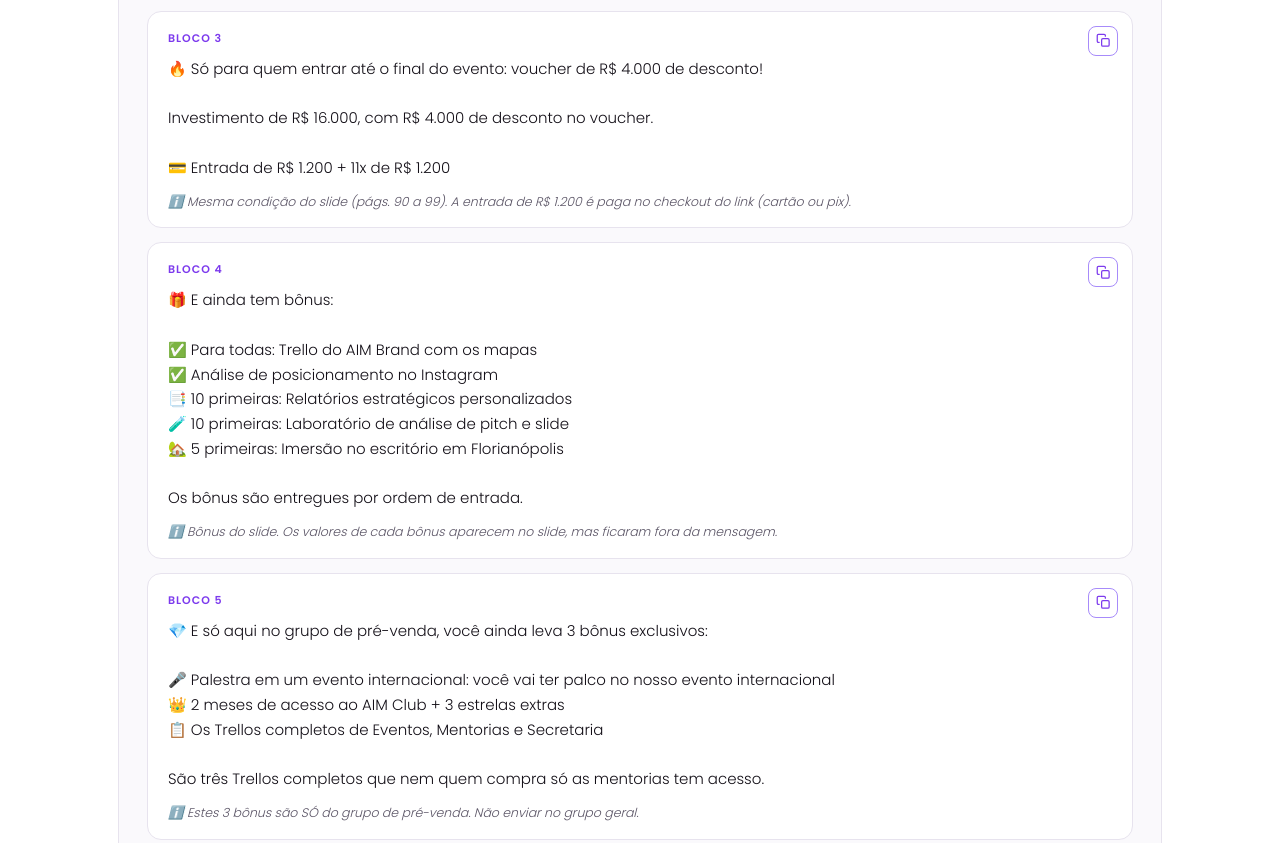
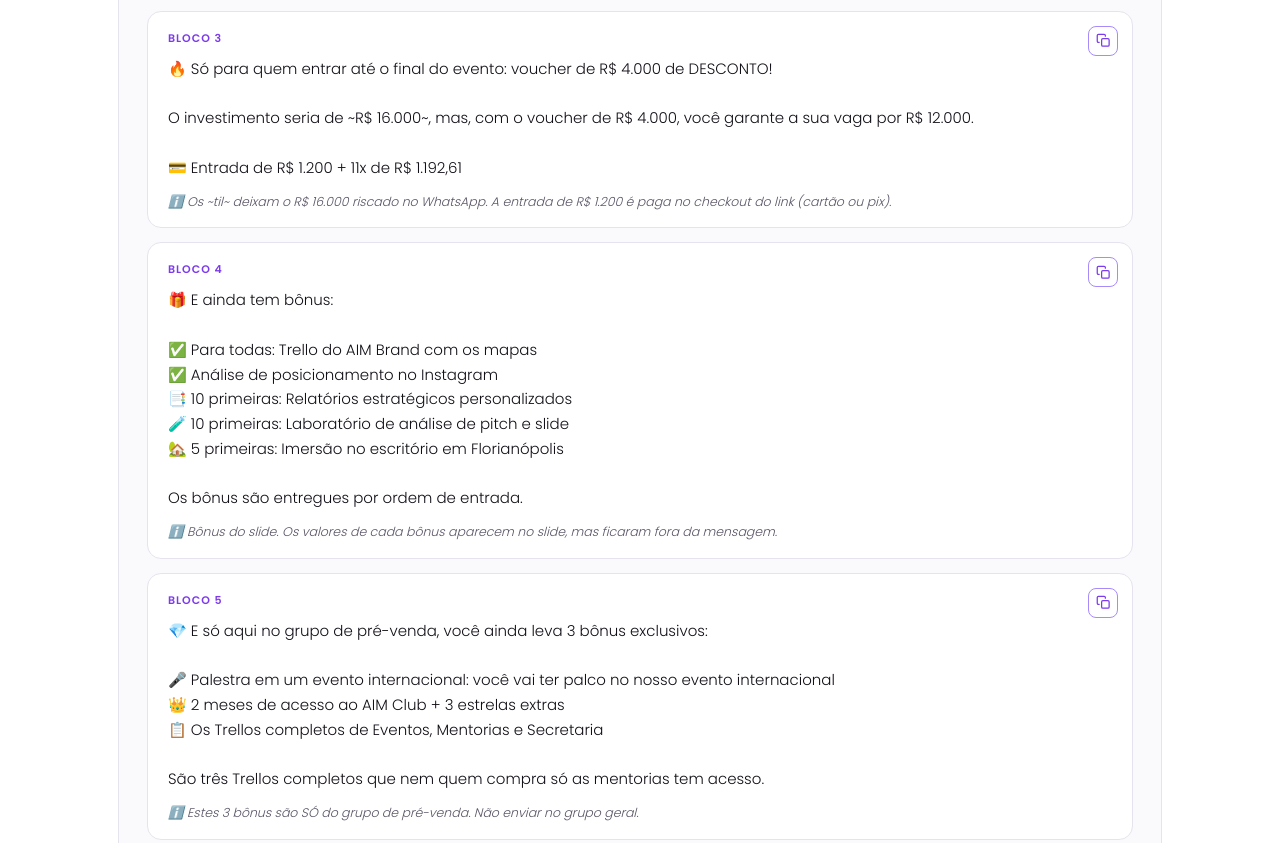
Before and after one commit to britomidiascompany-stack/tamara-damares, a plain HTML site: page mensagens-lancamentos-tp13.html in a window 1280 px wide. Shown: the part 7540-8383 px from the top of the page. Drawn offline with Linux system fonts and the light colour scheme.

Commit message:
TP13: bloco da condição com preço riscado e 12 mil

```diff
--- a/mensagens-lancamentos-tp13.html
+++ b/mensagens-lancamentos-tp13.html
@@ -273,8 +273,8 @@ const OFERTA_INICIO = [
     texto: `📚 São 10 etapas na trilha:\n\n01. Onboarding e alinhamento\n02. Mentalidade e identidade\n03. Posicionamento e marca\n04. Audiência e comunidade\n05. Conteúdo estratégico\n06. Estrutura empresarial\n07. Método e esteira\n08. Eventos presenciais\n09. Eventos online\n10. Projeção financeira e escala\n\nCom aulas ao vivo e gravadas, mapas e ferramentas, acompanhamento estratégico, encontros recorrentes, comunidade exclusiva e eventos presenciais e online.`
   },
   {
-    texto: `🔥 Só para quem entrar até o final do evento: voucher de R$ 4.000 de desconto!\n\nInvestimento de R$ 16.000, com R$ 4.000 de desconto no voucher.\n\n💳 Entrada de R$ 1.200 + 11x de R$ 1.200`,
-    instrucao: 'Mesma condição do slide (págs. 90 a 99). A entrada de R$ 1.200 é paga no checkout do link (cartão ou pix).'
+    texto: `🔥 Só para quem entrar até o final do evento: voucher de R$ 4.000 de DESCONTO!\n\nO investimento seria de ~R$ 16.000~, mas, com o voucher de R$ 4.000, você garante a sua vaga por R$ 12.000.\n\n💳 Entrada de R$ 1.200 + 11x de R$ 1.192,61`,
+    instrucao: 'Os ~til~ deixam o R$ 16.000 riscado no WhatsApp. A entrada de R$ 1.200 é paga no checkout do link (cartão ou pix).'
   },
   {
     texto: `🎁 E ainda tem bônus:\n\n✅ Para todas: Trello do AIM Brand com os mapas\n✅ Análise de posicionamento no Instagram\n📑 10 primeiras: Relatórios estratégicos personalizados\n🧪 10 primeiras: Laboratório de análise de pitch e slide\n🏡 5 primeiras: Imersão no escritório em Florianópolis\n\nOs bônus são entregues por ordem de entrada.`,
```
